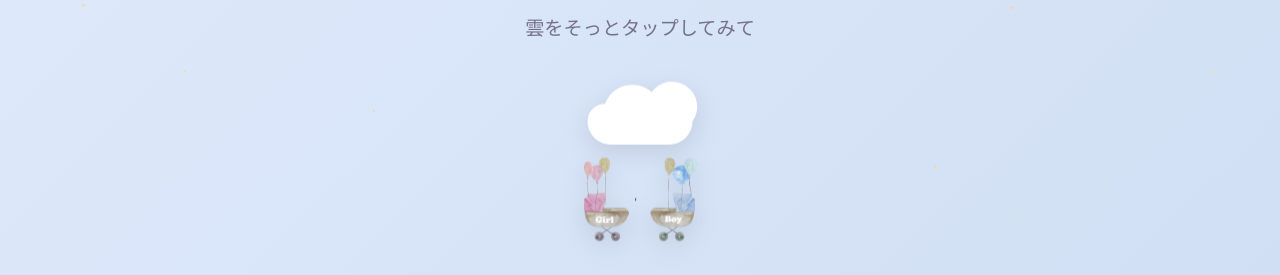
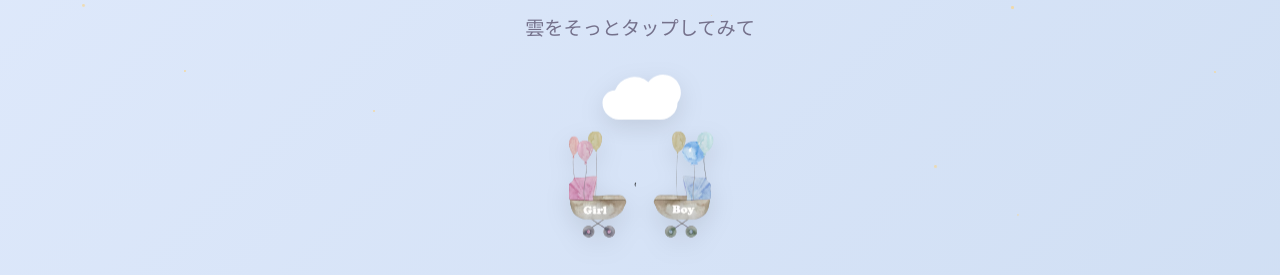
Before and after one commit to Nari970822/gender-reveal, a plain HTML site: page index.html in a window 1280 px wide. Shown: the part 328-603 px from the top of the page. Drawn offline with nearby package versions, Linux system fonts and the light colour scheme.

Commit message:
Add files via upload

```diff
--- a/index.html
+++ b/index.html
@@ -106,7 +106,8 @@
             bottom: 10px;
             left: 50%;
             transform: translateX(-50%);
-            height: 110px;
+            /* 画像の高さを大きくしました */
+            height: 140px;
             width: auto;
             border-radius: 15px;
             filter: drop-shadow(0 8px 12px var(--shadow-color));
@@ -114,11 +115,11 @@
 
         .clickable-cloud-separate {
             position: absolute;
-            /* 雲の位置を上に変更 */
-            top: 10px;
+            /* 雲の位置と大きさを調整しました */
+            top: 5px;
             left: 50%;
             transform: translateX(-50%);
-            height: 70px;
+            height: 50px;
             width: auto;
             filter: drop-shadow(0 8px 12px var(--shadow-color));
         }
```
